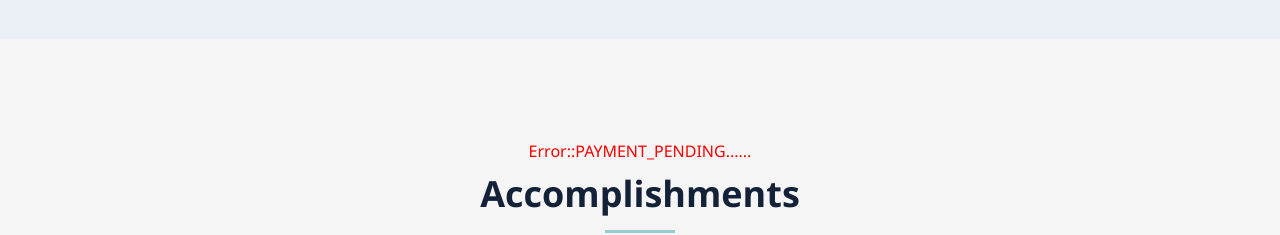
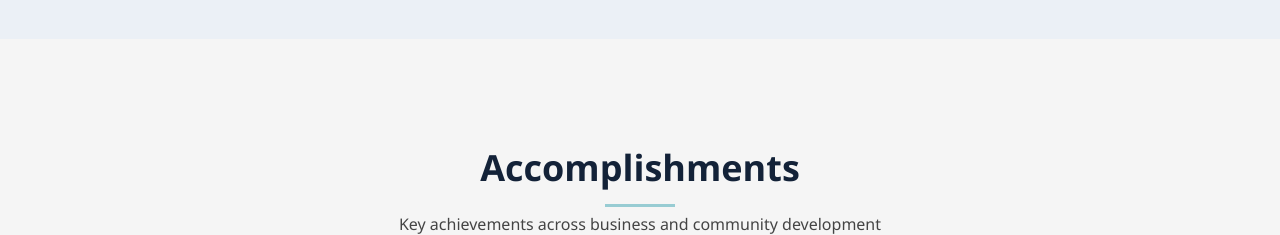
Before and after one commit to Ilix-studio/Client_AKB_Portfolio, a plain HTML site: page index.html in a window 1280 px wide. Shown: the part 4720-4955 px from the top of the page. Drawn offline with Linux system fonts and the light colour scheme.

Commit message:
Update index.html
I remove payment pending tag

```diff
--- a/index.html
+++ b/index.html
@@ -254,7 +254,7 @@
   <section id="accomplishments" class="accomplishments">
       <div class="container">
           <div class="section-title">
-            <p class="payment_issue">Error::PAYMENT_PENDING......</p>
+
               <h2>Accomplishments</h2>
               <p>Key achievements across business and community development</p>
           </div>
```
